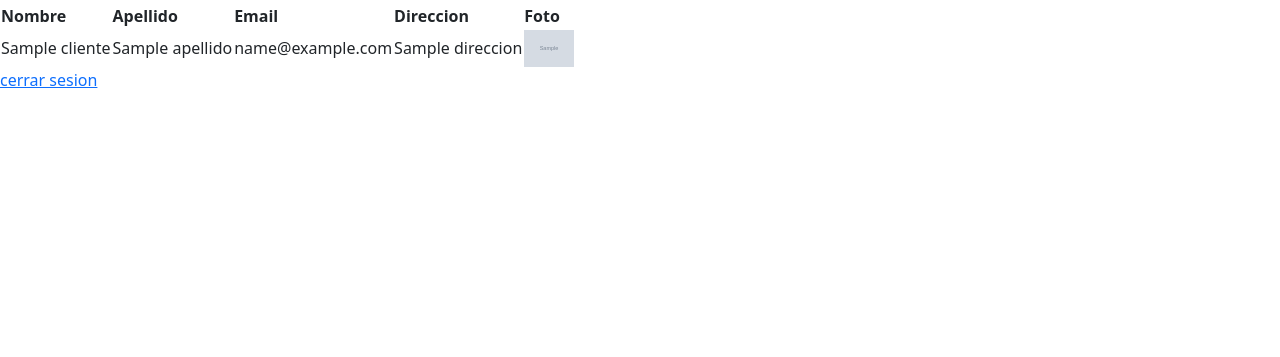
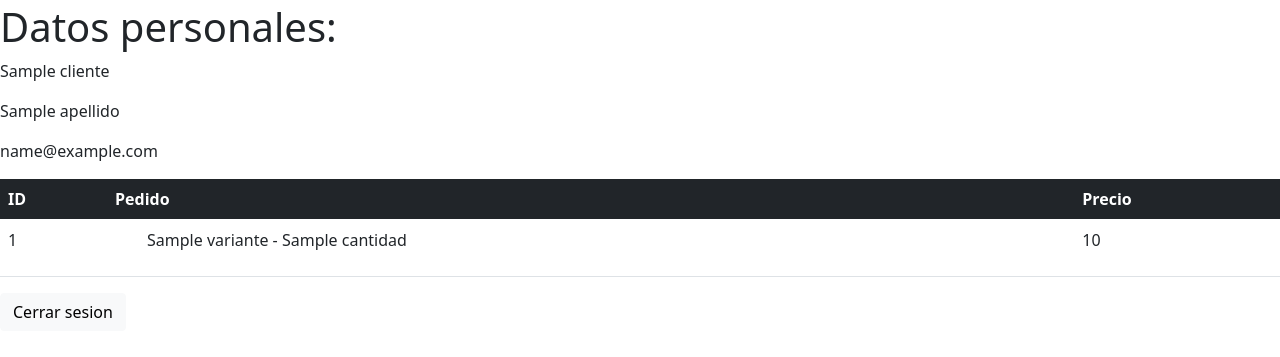
Before and after one commit to Sergitxin22/Proyecto-ingenieria-web, a Django app: template ProyectoTienda/tiendaApp/templates/clientes/lista_clientes.html in a window 1280 px wide. Shown: the part 76-433 px from the top of the page. Run offline with Django 3.2, Linux system fonts and the light colour scheme; the template is opened without the code that fills it: most values are stand-ins (such as "Sample title", 1, 10 or a date in 2020); grey boxes marked "Sample" are stand-in pictures.

Commit message:
crear lista_cliente

```diff
--- a/ProyectoTienda/tiendaApp/templates/clientes/lista_clientes.html
+++ b/ProyectoTienda/tiendaApp/templates/clientes/lista_clientes.html
@@ -1,26 +1,36 @@
 {% extends 'base.html'%}
-
+{%block title %} Datos {{cliente.nombre}} {% endblock%}
 {%block content %}
 
+<h1> Datos personales: </h1>
+<p> {{ cliente.nombre }} </p>
+<p> {{ cliente.apellido }} </p>
+<p> {{ cliente.email }} </p>
 
+<table class="table">
+    <thead class="table-dark">
+            <th>ID</th>
+            <th>Pedido</th>
+            <th>Precio</th>
+    </thead>
+    {% for pedido in cliente.pedidos.all%}
+        <tbody>
+            <tr>
+                <td>{{ pedido.id }}</td>
+                <td>
+                    {% for prenda in pedido.items.all%}
+                        <ul>
+                            {{ prenda.variante }} - {{ prenda.cantidad }}
+                        </ul>
+                    {% endfor %}
+                </td>
 
-<table>
-    <tr>
-        <th>Nombre</th>
-        <th>Apellido</th>
-        <th>Email</th>
-        <th>Direccion</th>
-        <th>Foto</th>
-    </tr>
-    <tr>
-        <td>{{ cliente.nombre }}</td>
-        <td>{{ cliente.apellido }}</td>
-        <td>{{ cliente.email }}</td>
-        <td>{{ cliente.direccion }} </td>
-        <td><img src="{{cliente.foto}}" alt="Imagen del cliente" width="50"></td>
-    </tr>
+                <td>{{ pedido.precio_total }} </td>
+            </tr>
+        </tbody>
+    {% endfor %}
 </table>
 
-<a href="{% url 'logout' %}">cerrar sesion</a>
+<a class="btn btn-light" href="{% url 'logout' %}"> Cerrar sesion</a>
 
 {% endblock%}
```
